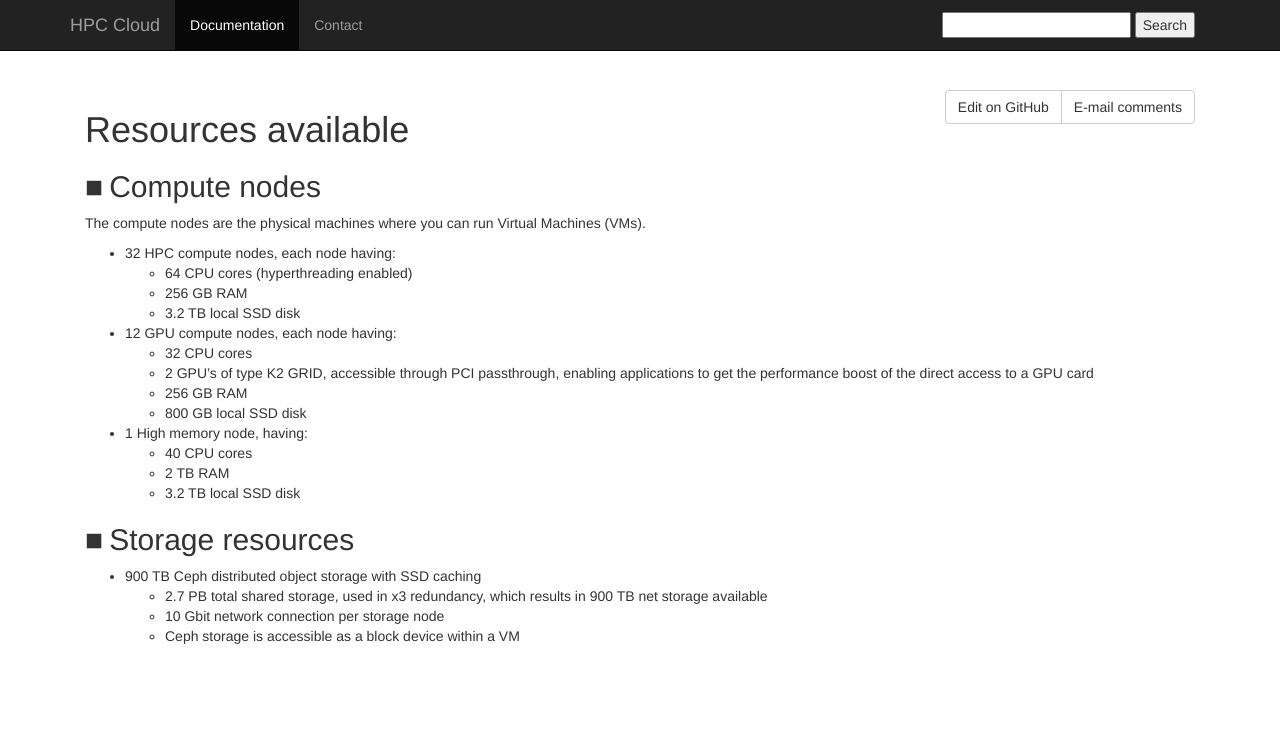
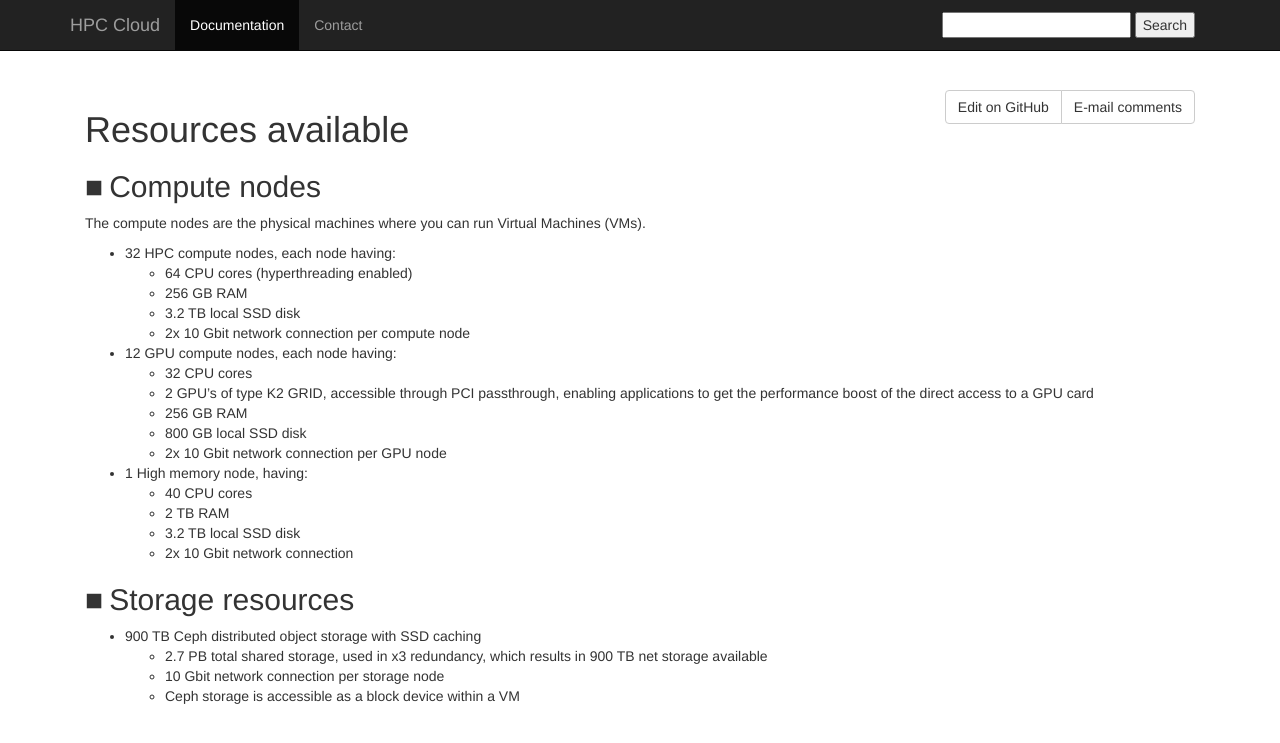
Before and after one commit to sara-nl/clouddocs, a Jekyll site: the page built from resources-available.markdown, in a window 1280 px wide. Shown: the top 743 px of the page. Built offline with Jekyll 4.4.1, drawn with Linux system fonts in a browser that asks for light colours; nearby versions of some CDN libraries.

Commit message:
Added network information
Added network information about our nodes.

```diff
--- a/resources-available.markdown
+++ b/resources-available.markdown
@@ -11,17 +11,20 @@ The compute nodes are the physical machines where you can run Virtual Machines (
   * 64 CPU cores (hyperthreading enabled)
   * 256 GB RAM
   * 3.2 TB local SSD disk
+  * 2x 10 Gbit network connection per compute node
 
 * 12 GPU compute nodes, each node having:
   * 32 CPU cores
   * 2 GPU's of type K2 GRID, accessible through PCI passthrough, enabling applications to get the performance boost of the direct access to a GPU card
   * 256 GB RAM
   * 800 GB local SSD disk
+  * 2x 10 Gbit network connection per GPU node
 
 * 1 High memory node, having:
   * 40 CPU cores
   * 2 TB RAM
   * 3.2 TB local SSD disk
+  * 2x 10 Gbit network connection
 
 ## Storage resources
 
```
